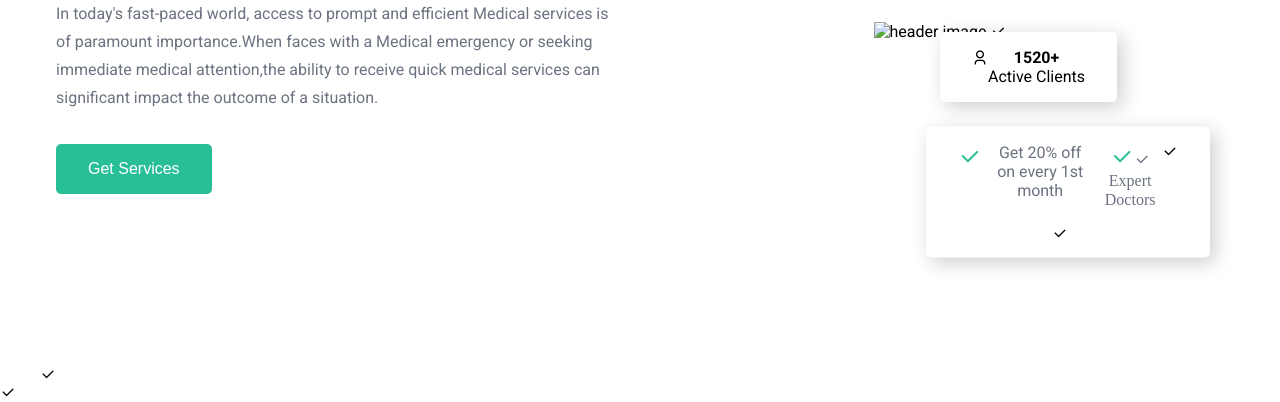
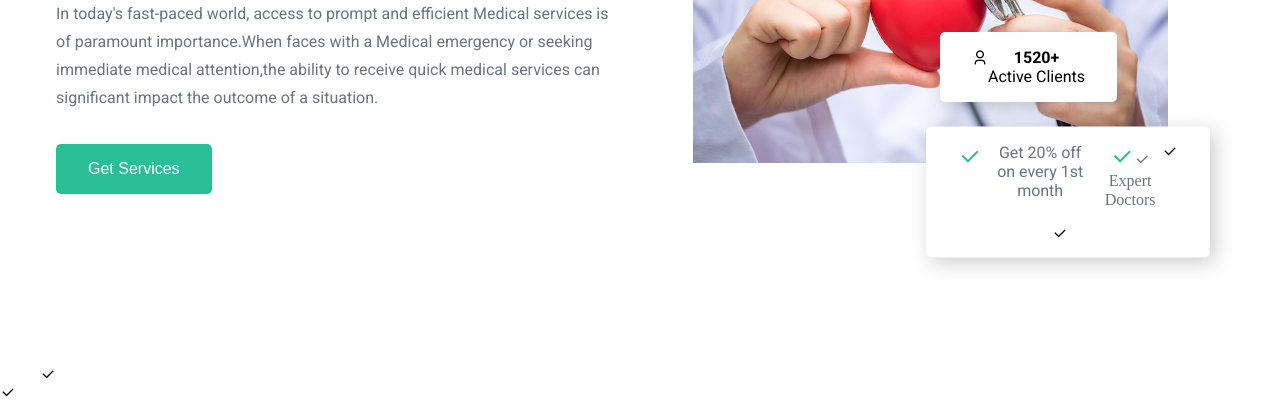
Before and after one commit to aarush787/heart-rate, a plain HTML site: page index.html in a window 1280 px wide. Shown: the part 417-819 px from the top of the page. Drawn offline with nearby package versions, Linux system fonts and the light colour scheme.

Commit message:
Update index.html

```diff
--- a/index.html
+++ b/index.html
@@ -38,7 +38,7 @@
         </div>
         <div class="image">
           <span class="image__bg"></span>
-          <img src="./heart/heart1.jpg" alt="header image">
+          <img src="heart1.jpg" alt="header image">
           <div class="image__content image__coontent__1">
             <span><i class="ri-user-3-line"></i></span>
             <div class="details">
```
